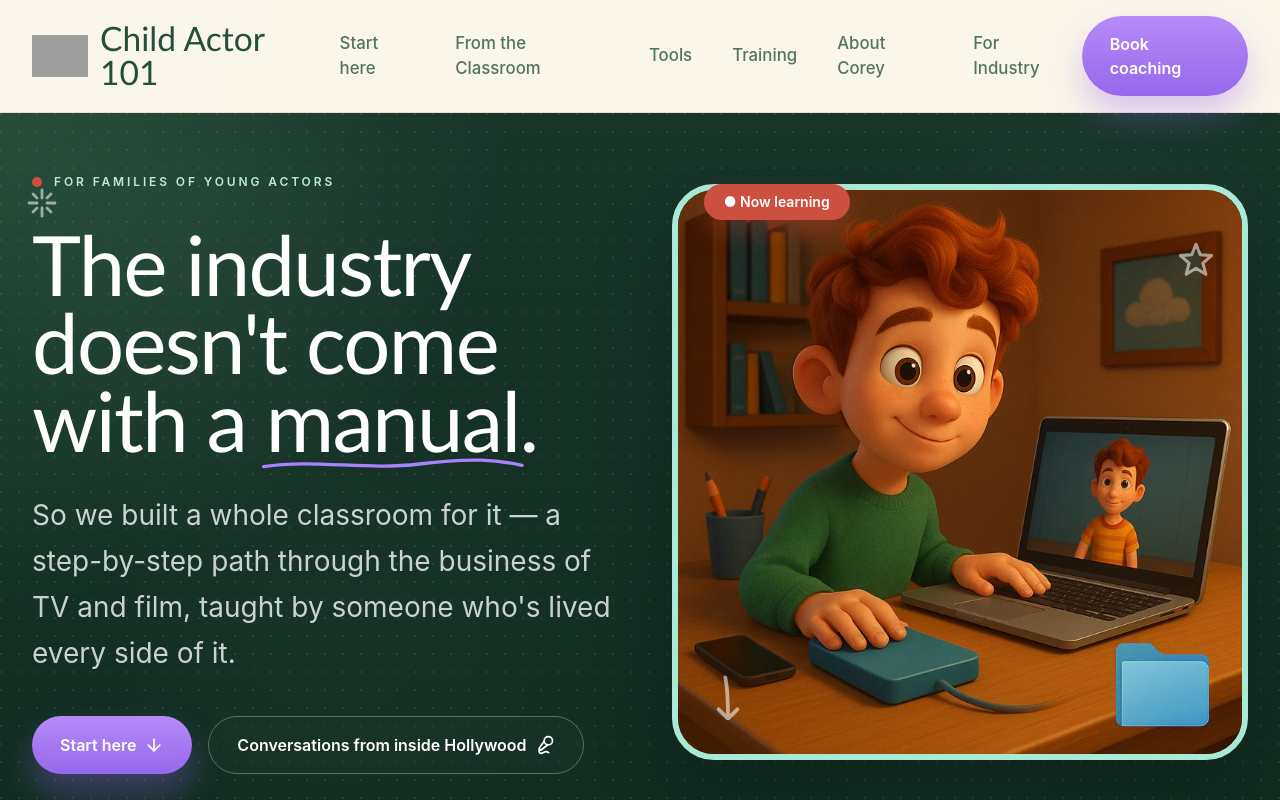
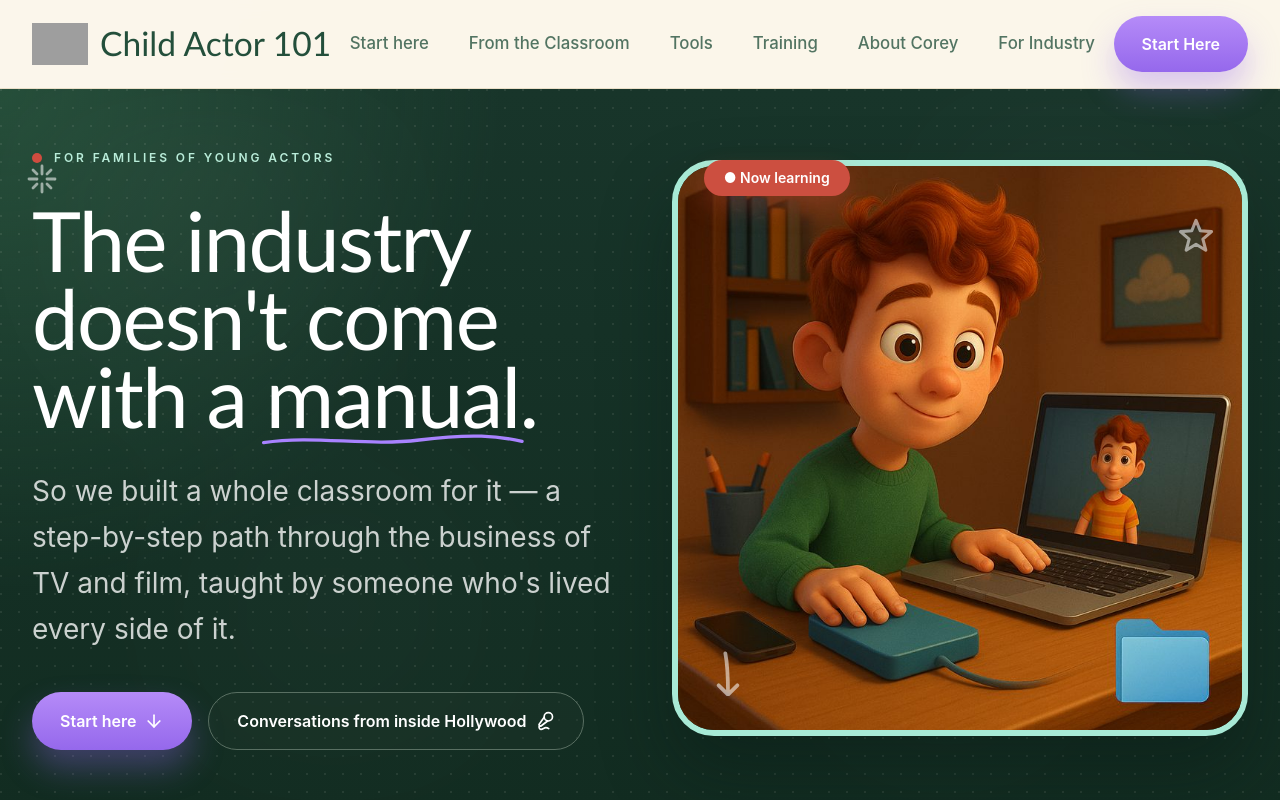
Before and after one commit to cor9/childactor101-site, a Next.js app: page / in a window 1280 px wide. Shown: the top 800 px of the page. Built offline with nearby package versions, Linux system fonts and the light colour scheme; grey boxes are pictures that could not be loaded.

Commit message:
Polish prelaunch navigation and tool descriptions

```diff
--- a/src/app/page.tsx
+++ b/src/app/page.tsx
@@ -83,6 +83,13 @@ const ecosystemColumns = [
     title: "Create",
     description: "Build your materials.",
     items: ["Resume101", "Pages101", "Prep101", "Reader101", "Bold Choices"],
+    itemDescriptions: {
+      Resume101: "Build a professional actor résumé",
+      Pages101: "Create your actor’s professional webpage",
+      Prep101: "Prepare for auditions with AI",
+      Reader101: "Get scene-specific coaching for parent readers",
+      "Bold Choices": "Explore stronger acting choices",
+    },
   },
   {
     title: "Perform",
--- a/src/components/home/EcosystemCard.tsx
+++ b/src/components/home/EcosystemCard.tsx
@@ -3,12 +3,14 @@ import { Card } from "@/components/ui/Card";
 export interface EcosystemCardProps {
   description: string;
   items: string[];
+  itemDescriptions?: Record<string, string>;
   title: string;
 }
 
 export function EcosystemCard({
   description,
   items,
+  itemDescriptions,
   title,
 }: EcosystemCardProps) {
   return (
@@ -22,6 +24,11 @@ export function EcosystemCard({
         {items.map((item) => (
           <li key={item} className="border-t border-white/12 py-4 first:border-t-0 first:pt-0">
             {item}
+            {itemDescriptions?.[item] ? (
+              <p className="mt-1 text-sm leading-6 text-white/72">
+                {itemDescriptions[item]}
+              </p>
+            ) : null}
           </li>
         ))}
       </ul>
--- a/src/components/layout/Header.tsx
+++ b/src/components/layout/Header.tsx
@@ -26,8 +26,8 @@ const defaultNavItems: HeaderNavItem[] = [
 ];
 
 export function Header({
-  ctaHref = "/corey-ralston",
-  ctaLabel = "Book coaching",
+  ctaHref = "/start-here",
+  ctaLabel = "Start Here",
   navItems = defaultNavItems,
 }: HeaderProps) {
   return (
```
